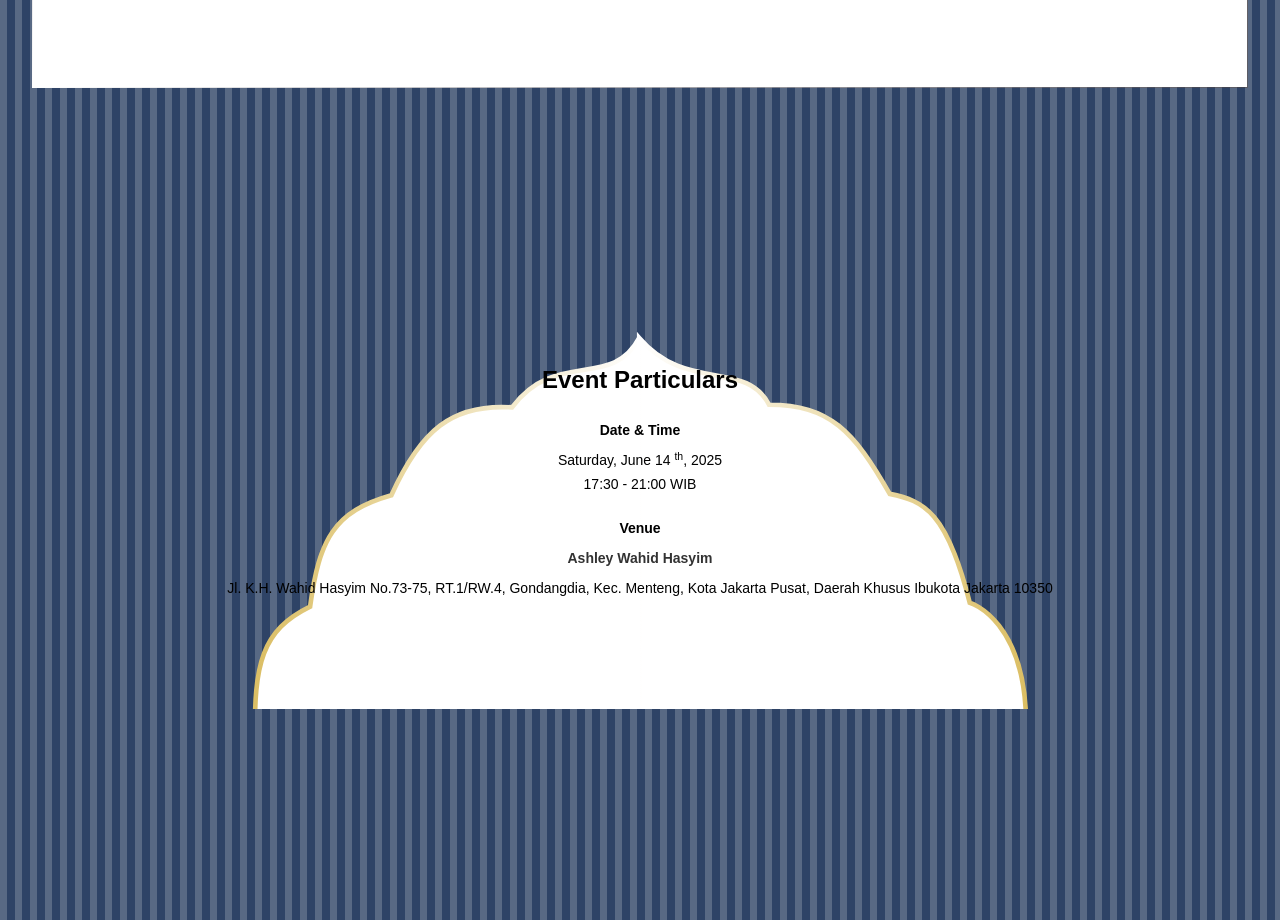
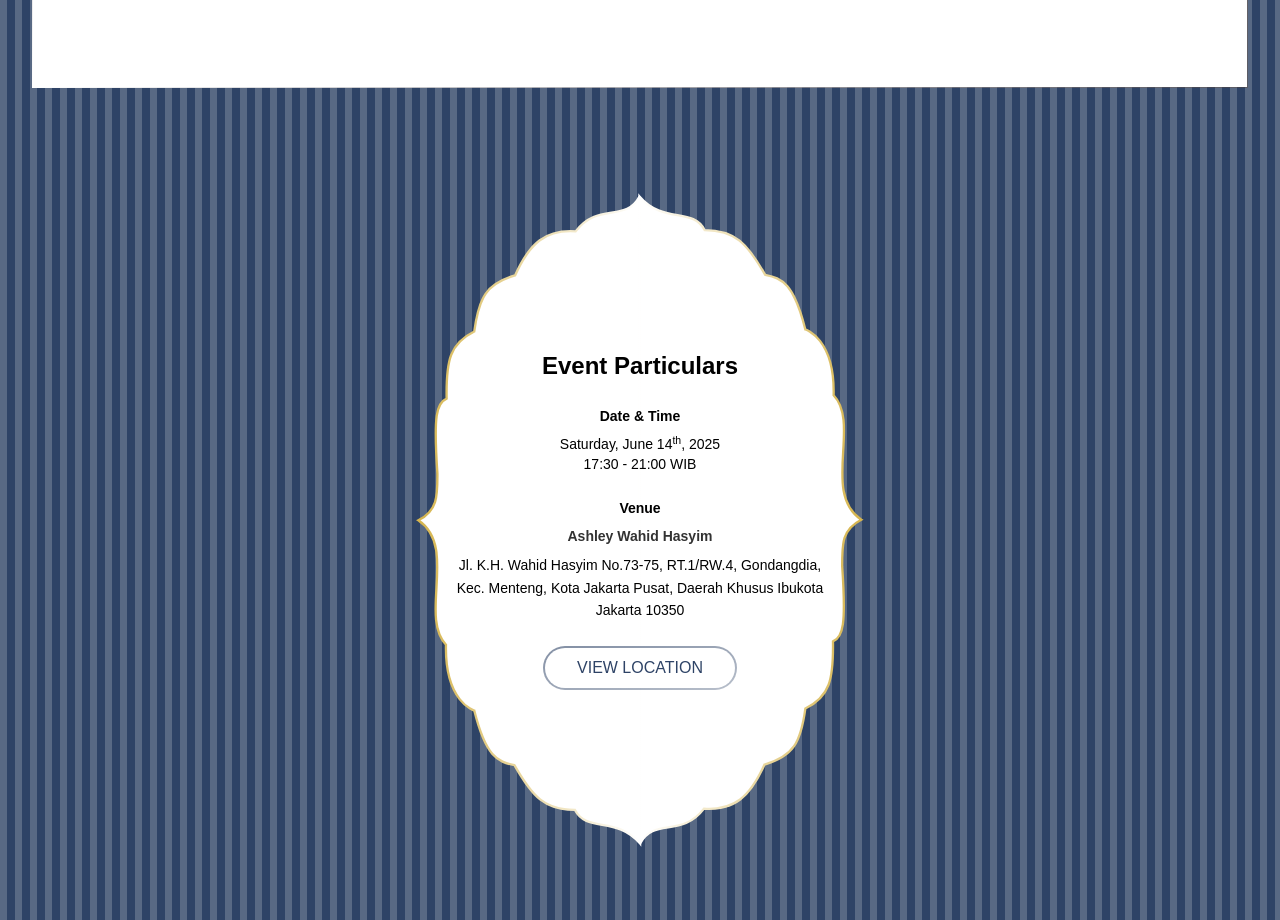
Before and after one commit to AisFarhanFreelance/market-maestro-society-invitation, a Next.js app: page / in a window 1280 px wide. Shown: the part 1480-2400 px from the top of the page. Built offline with nearby package versions, Linux system fonts and the light colour scheme; a web font is replaced by a local one.

Commit message:
feat: enhance layout and styling of DateTime component

```diff
--- a/src/components/date-time/date-time.tsx
+++ b/src/components/date-time/date-time.tsx
@@ -3,7 +3,7 @@ import Link from "next/link";
 const DateTime = () => {
   return (
     <div
-      className="relative min-h-screen bg-invitation-night text-white"
+      className="relative flex min-h-screen items-center justify-center bg-invitation-night px-4 text-white"
       style={{
         backgroundColor: "#2E4366",
         backgroundImage:
@@ -11,53 +11,46 @@ const DateTime = () => {
         backgroundSize: "15px 100%",
       }}
     >
-      {/* <Image
-        src={backgroundImage}
-        alt="Vintage damask pattern background"
-        fill
-        className="absolute inset-0 z-0 object-cover opacity-15 bg-repeat"
-        priority
-      /> */}
-      <div className="absolute inset-0 m-8 flex items-center justify-center text-center">
       <div
-          className="inline-block from-[#CCA482] to-[#5B4231] p-[1px]"
+        className="relative flex aspect-[3/5] w-full max-w-md items-center justify-center bg-cover bg-center bg-no-repeat p-10 text-black"
         style={{
           backgroundImage: 'url("/assets/images/venue-element.svg")',
-            backgroundSize: "cover",
+          backgroundSize: "100% auto",
+          backgroundPosition: "center center",
         }}
       >
-          <div className="space-y-6 p-8 text-black">
-            <div className="text-2xl font-extrabold capitalize">
+        <div className="flex w-full flex-col items-center justify-center space-y-6 text-center">
+          <h2 className="text-2xl font-extrabold capitalize">
             Event Particulars
-            </div>
-            <div className="flex flex-col space-y-2.5 text-sm">
-              <span className="font-extrabold">Date & Time</span>
-              <div className="flex flex-col space-y-1">
-                <span>
-                  Saturday, June 14 <sup>th</sup>, 2025
-                </span>
-                <span>17:30 - 21:00 WIB</span>
+          </h2>
+          <div className="space-y-2 text-sm">
+            <div className="font-extrabold">Date & Time</div>
+            <div>
+              <p>
+                Saturday, June 14<sup>th</sup>, 2025
+              </p>
+              <p>17:30 - 21:00 WIB</p>
             </div>
           </div>
-            <div className="flex flex-col space-y-2.5 text-sm capitalize">
-              <span className="font-extrabold">Venue</span>
-              <span className="font-extrabold opacity-80">
-                Ashley Wahid Hasyim
-              </span>
-              <span>
+          <div className="space-y-2 text-sm capitalize">
+            <div className="font-extrabold">Venue</div>
+            <div className="font-extrabold opacity-80">Ashley Wahid Hasyim</div>
+            <div className="text-sm leading-relaxed">
               Jl. K.H. Wahid Hasyim No.73-75, RT.1/RW.4, Gondangdia, Kec.
               Menteng, Kota Jakarta Pusat, Daerah Khusus Ibukota Jakarta 10350
-              </span>
             </div>
-
+          </div>
+          <div className="flex justify-center">
+            <div className="rounded-full bg-gradient-to-br from-[#2E4366]/60 to-[#2e4366]/34 p-[2px]">
               <Link
                 href="https://maps.app.goo.gl/mVSDRzJDHfd1vCmQA"
                 target="_blank"
                 rel="noopener noreferrer"
-              className="inline-block rounded-full border border-white bg-transparent px-7 py-3.5 text-center text-white uppercase transition hover:bg-white hover:text-invitation-night"
+                className="block rounded-full bg-white px-8 py-2 text-center font-kaisei text-base text-[#2E4366] uppercase transition"
               >
                 View Location
               </Link>
+            </div>
           </div>
         </div>
       </div>
```
Lines whose indentation alone changed are shown as unchanged.
